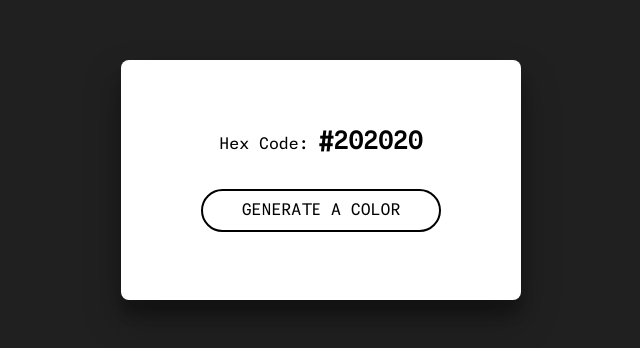
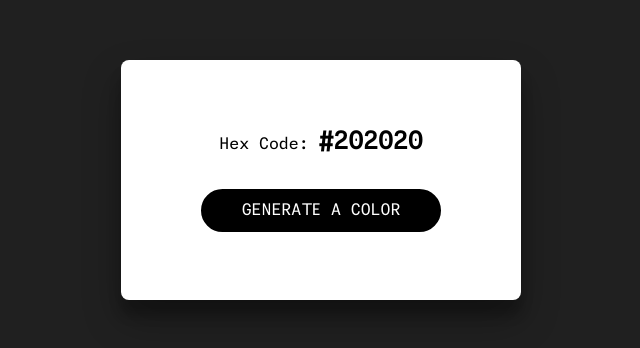
Before and after one commit to soumiil/JS-Projects, a plain HTML site: page colorGenerator/index.html in a window 1280 px wide. Shown: the part 220-568 px from the top of the page, without its empty margins (319-959 px from the left). Drawn offline with Linux system fonts and the light colour scheme.

Commit message:
ui_changes

```diff
--- a/colorGenerator/styles.css
+++ b/colorGenerator/styles.css
@@ -38,8 +38,8 @@ body {
     width: 60%;
     font-size: 1rem;
     padding: 10px 20px;
-    background: white;
-    color: black;
+    background: black;
+    color: white;
     outline: none;
     border: 2px solid black;
     border-radius: 3rem;
@@ -47,8 +47,8 @@ body {
     transition: 0.3s ease-in-out;
 
     &:hover {
-        background-color: black;
-        color: white;
+        background-color: white;
+        color: black;
     }
 
     &:focus {
```
